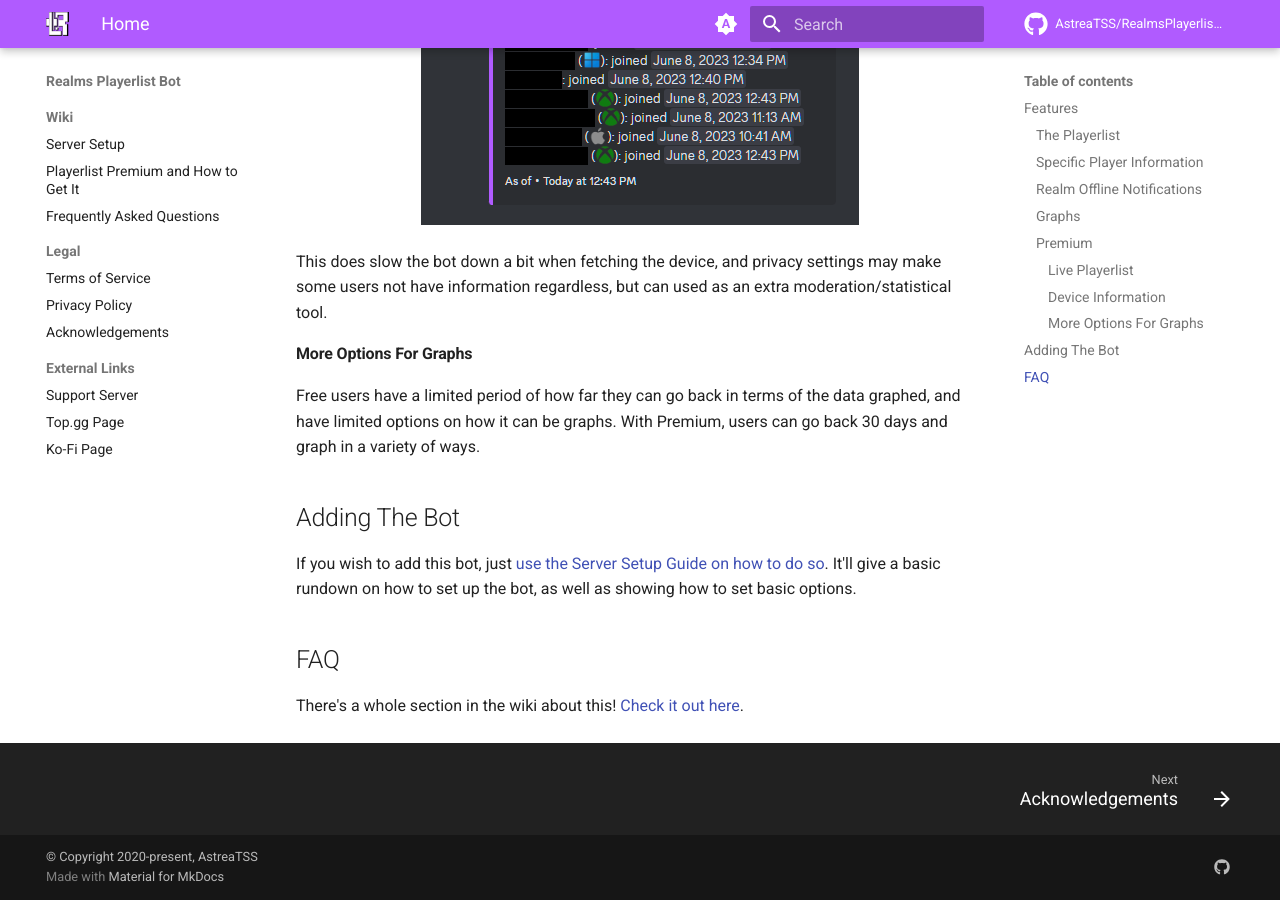
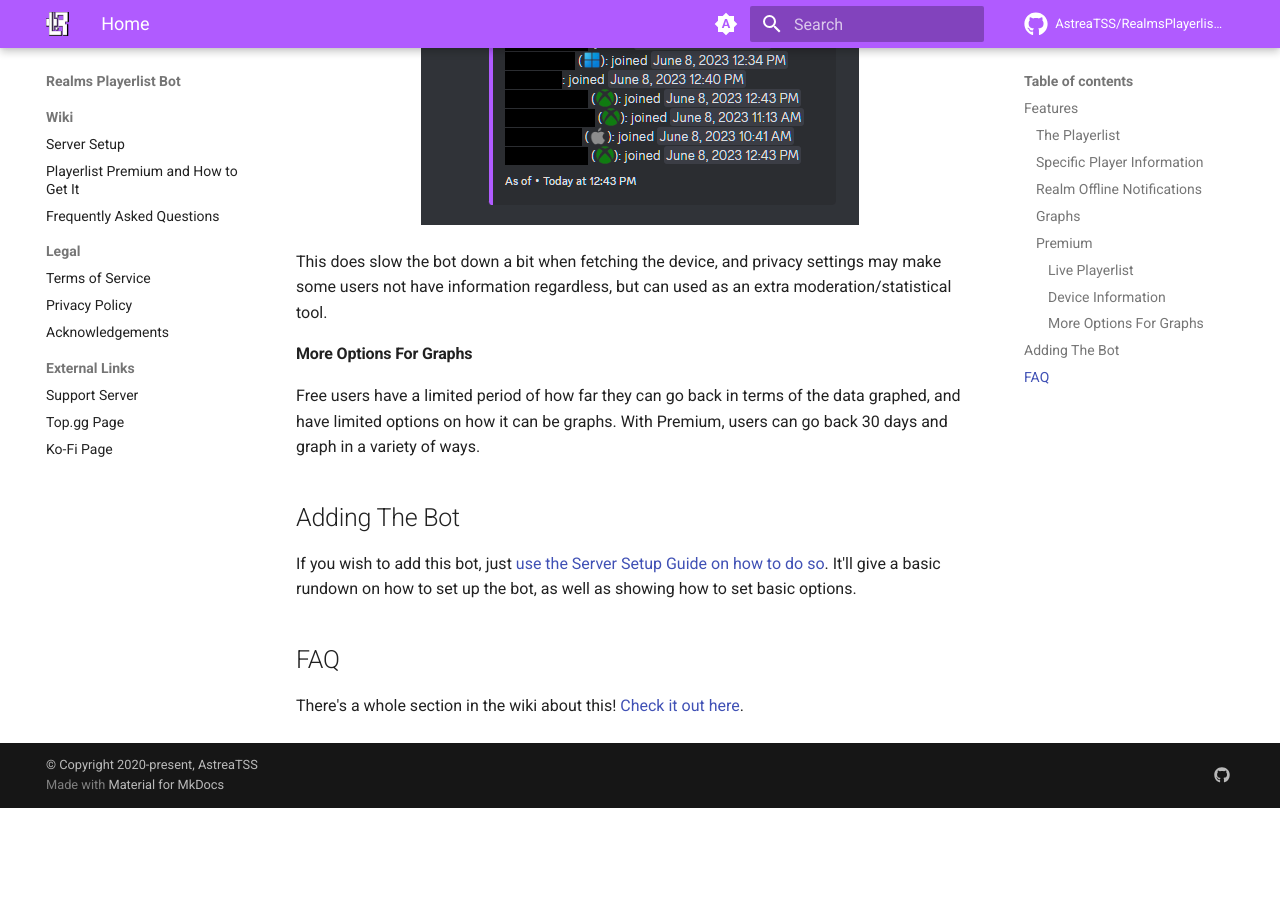
Before and after one commit to AstreaTSS/RealmsPlayerlistWebsite, an MkDocs documentation site: the page built from docs/index.md, in a window 1280 px wide and 900 px high, scrolled down 4942 px. Built offline with MkDocs 1.6.1 and Material for MkDocs 9.7.7, drawn with Linux system fonts in a browser that asks for light colours; comment, search, counter and statistics services are not loaded; after the commit the page ends 5750 px from its top, so only the background shows below that; some of the changed lines change nothing that is shown.

Commit message:
feat: slight adjustments to website

```diff
--- a/docs/index.md
+++ b/docs/index.md
@@ -1,3 +1,8 @@
+---
+hide:
+  - footer
+---
+
 <p align="center">
   <img src="_static/rpl_banner.png" alt="Realm Playerlist Bot's Banner." width=700/>
 </p>
--- a/overrides/main.html
+++ b/overrides/main.html
@@ -3,15 +3,12 @@
 {%- block extrahead %}
     <!-- HTML Meta Tags -->
     {% if page.meta and page.meta.description %}
-    <meta name="description" content="{{ page.meta.description }}" />
     <meta property="og:description" content="{{ page.meta.description }}">
     <meta name="twitter:description" content="{{ page.meta.description }}">
     {% elif config.site_description %}
-    <meta name="description" content="{{ config.site_description }}" />
     <meta property="og:description" content="{{ config.site_description }}">
     <meta name="twitter:description" content="{{ config.site_description }}">
     {% else %}
-    <meta name="description" content="A bot that helps out owners of Minecraft: Bedrock Edition Realms by showing various statistics related to player join/leaves.">
     <meta property="og:description" content="A bot that helps out owners of Minecraft: Bedrock Edition Realms by showing various statistics related to player join/leaves.">
     <meta name="twitter:description" content="A bot that helps out owners of Minecraft: Bedrock Edition Realms by showing various statistics related to player join/leaves.">
     {% endif %}
```
